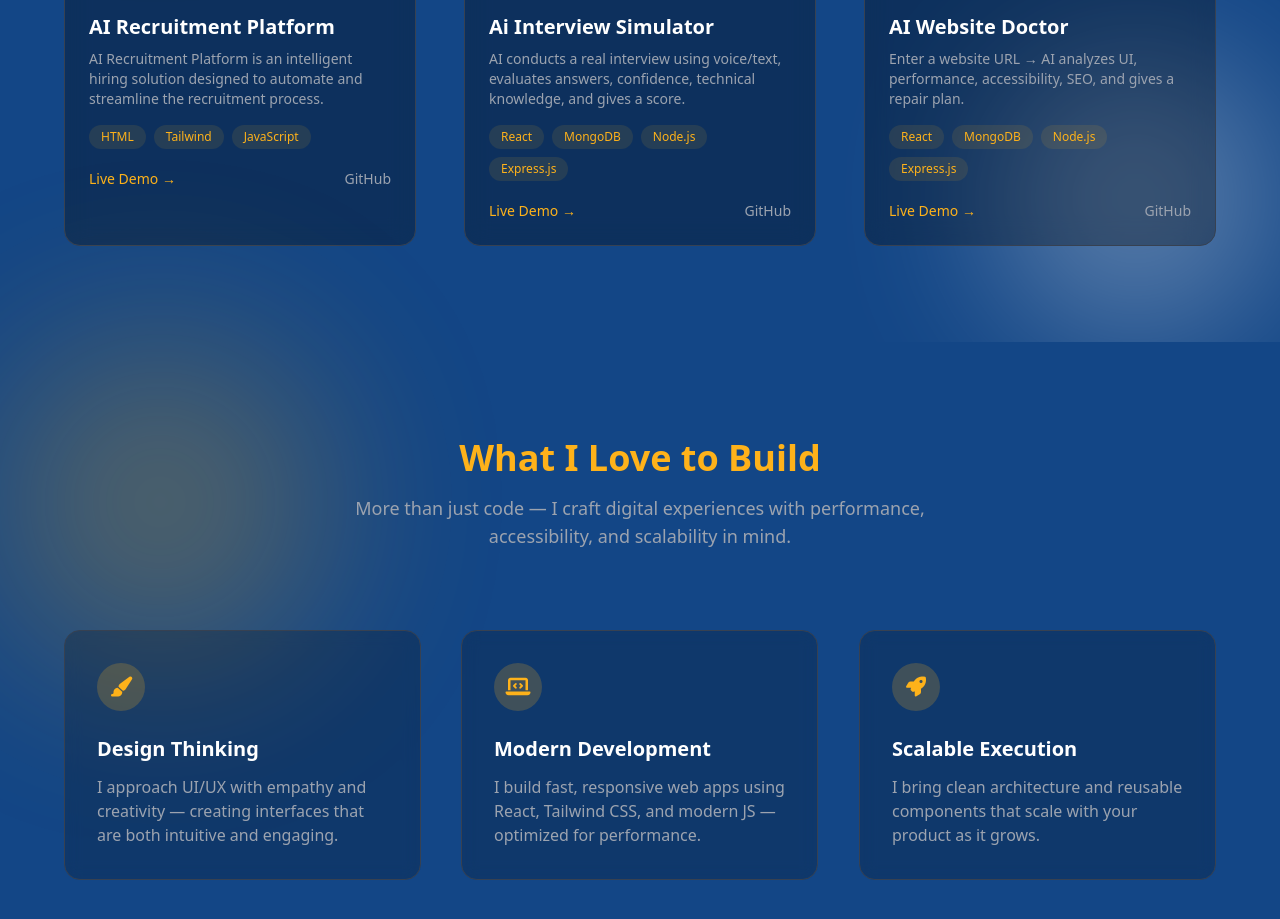
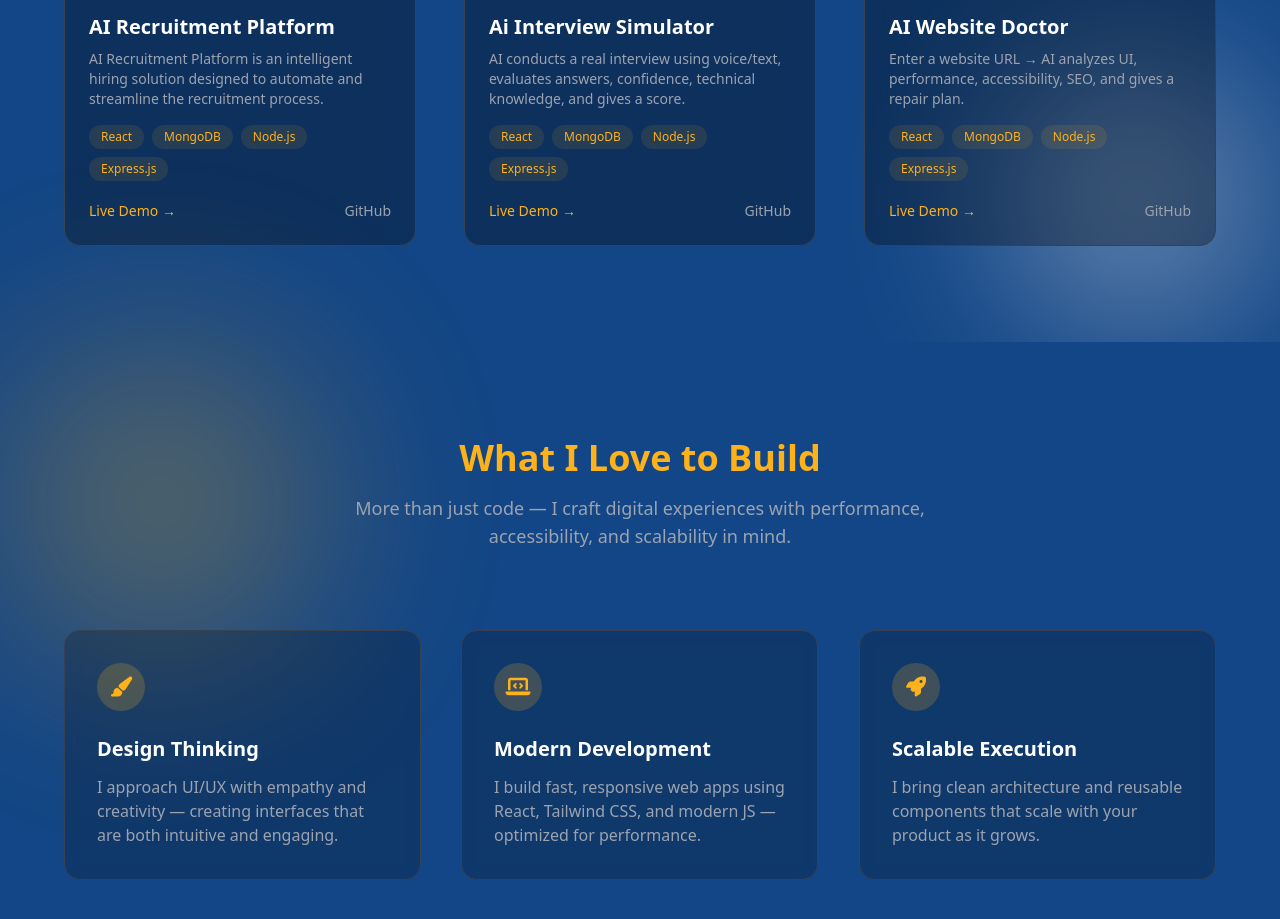
Before and after one commit to seebibhai/My-Portfolio, a plain HTML site: page index.html in a window 1280 px wide. Shown: the part 2700-3619 px from the top of the page. Drawn offline with nearby package versions, Linux system fonts and the light colour scheme; no server answers.

Commit message:
Update portfolio website

```diff
--- a/index.html
+++ b/index.html
@@ -518,20 +518,23 @@
           <!-- Tags -->
           <div class="flex flex-wrap gap-2 mb-5 text-xs">
             <span class="px-3 py-1 rounded-full bg-accent/10 text-accent">
-              HTML
+              React
             </span>
             <span class="px-3 py-1 rounded-full bg-accent/10 text-accent">
-              Tailwind
+              MongoDB
             </span>
             <span class="px-3 py-1 rounded-full bg-accent/10 text-accent">
-              JavaScript
+              Node.js
+            </span>
+            <span class="px-3 py-1 rounded-full bg-accent/10 text-accent">
+              Express.js
             </span>
           </div>
 
           <!-- Buttons -->
           <div class="flex items-center justify-between text-sm font-medium">
-            <a  href="https://github.com/seebibhai" target="_blank" class="transition-all text-accent hover:underline">Live Demo →</a>
-            <a  href="https://github.com/seebibhai" target="_blank" class="text-gray-400 transition-all hover:text-white">GitHub</a>
+            <a  href="https://ai-recruitment-smoky.vercel.app" target="_blank" class="transition-all text-accent hover:underline">Live Demo →</a>
+            <a  href="https://github.com/seebibhai/AI-Recruitment" target="_blank" class="text-gray-400 transition-all hover:text-white">GitHub</a>
           </div>
         </div>
 
```
